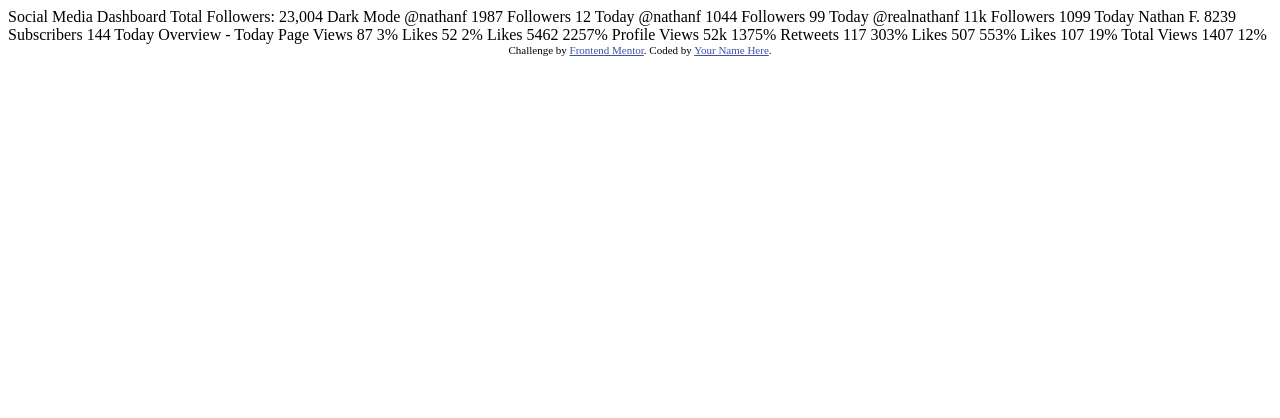
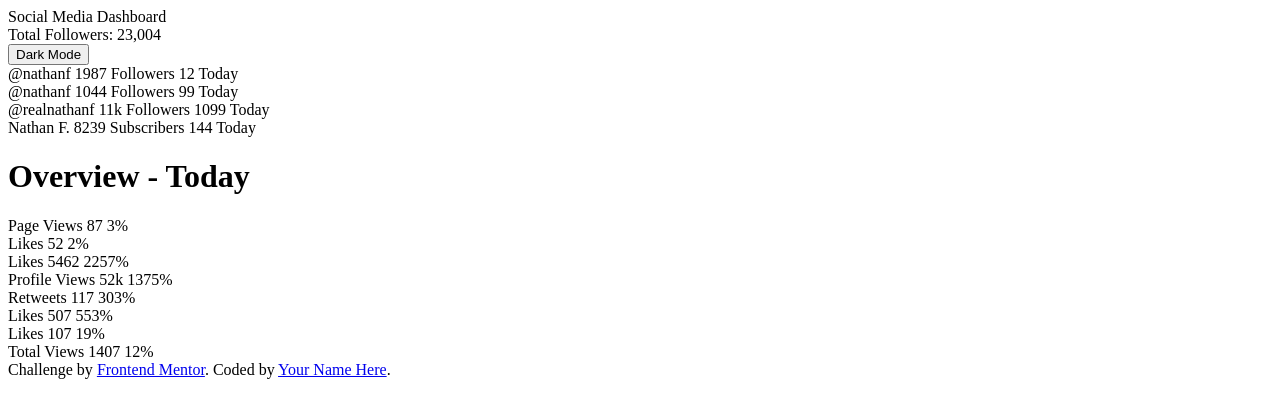
Before and after one commit to AliceMenzie/social-media-dashboard, a plain HTML site: page index.html in a window 1280 px wide. Drawn offline with Linux system fonts and the light colour scheme.

Commit message:
format html

```diff
--- a/index.html
+++ b/index.html
@@ -1,87 +1,54 @@
 <!DOCTYPE html>
 <html lang="en">
-<head>
-  <meta charset="UTF-8">
-  <meta name="viewport" content="width=device-width, initial-scale=1.0"> <!-- displays site properly based on user's device -->
+  <head>
+    <meta charset="UTF-8" />
+    <meta name="viewport" content="width=device-width, initial-scale=1.0" />
+    <!-- displays site properly based on user's device -->
 
-  <link rel="icon" type="image/png" sizes="32x32" href="./images/favicon-32x32.png">
+    <link
+      rel="icon"
+      type="image/png"
+      sizes="32x32"
+      href="./images/favicon-32x32.png"
+    />
 
-  <title>Frontend Mentor | [Challenge Name Here]</title>
+    <title>Frontend Mentor | [Alice]</title>
+  </head>
+  <body>
+    <nav>
+      <div>Social Media Dashboard</div>
 
-  <!-- Feel free to remove these styles or customise in your own stylesheet 👍 -->
-  <style>
-    .attribution { font-size: 11px; text-align: center; }
-    .attribution a { color: hsl(228, 45%, 44%); }
-  </style>
-</head>
-<body>
+      <div>Total Followers: 23,004</div>
 
-  Social Media Dashboard
-  Total Followers: 23,004
+      <div>
+        <button>Dark Mode</button>
+      </div>
+    </nav>
+    <main>
+      <div class="summary-container">
+        <div class="fb">@nathanf 1987 Followers 12 Today</div>
+        <div class="twitter">@nathanf 1044 Followers 99 Today</div>
+        <div class="insta">@realnathanf 11k Followers 1099 Today</div>
+        <div class="unknown">Nathan F. 8239 Subscribers 144 Today</div>
+      </div>
+      <div class="daily-container">
+        <h1>Overview - Today</h1>
+        <div class="fb-pg">Page Views 87 3%</div>
+        <div class="fb-likes">Likes 52 2%</div>
+        <div class="insta-likes">Likes 5462 2257%</div>
+        <div class="insta-views">Profile Views 52k 1375%</div>
+        <div class="twit-retweet">Retweets 117 303%</div>
+        <div class="twit-likes">Likes 507 553%</div>
+        <div class="unknown-likes">Likes 107 19%</div>
+        <div class="unknown-views">Total Views 1407 12%</div>
+      </div>
+    </main>
 
-  Dark Mode
-
-
-
-  @nathanf
-  1987
-  Followers
-  12 Today
-
-  @nathanf
-  1044
-  Followers
-  99 Today
-
-  @realnathanf
-  11k
-  Followers
-  1099 Today
-
-  Nathan F.
-  8239
-  Subscribers
-  144 Today
-
-
-
-  Overview - Today
-
-  Page Views
-  87
-  3%
-
-  Likes
-  52
-  2%
-
-  Likes
-  5462
-  2257%
-
-  Profile Views
-  52k
-  1375%
-
-  Retweets
-  117
-  303%
-
-  Likes
-  507
-  553%
-
-  Likes
-  107
-  19%
-
-  Total Views
-  1407
-  12%
-
-  <div class="attribution">
-    Challenge by <a href="https://www.frontendmentor.io?ref=challenge" target="_blank">Frontend Mentor</a>.
-    Coded by <a href="#">Your Name Here</a>.
-  </div>
-</body>
+    <footer class="attribution">
+      Challenge by
+      <a href="https://www.frontendmentor.io?ref=challenge" target="_blank"
+        >Frontend Mentor</a
+      >. Coded by <a href="#">Your Name Here</a>.
+    </footer>
+  </body>
 </html>
```
